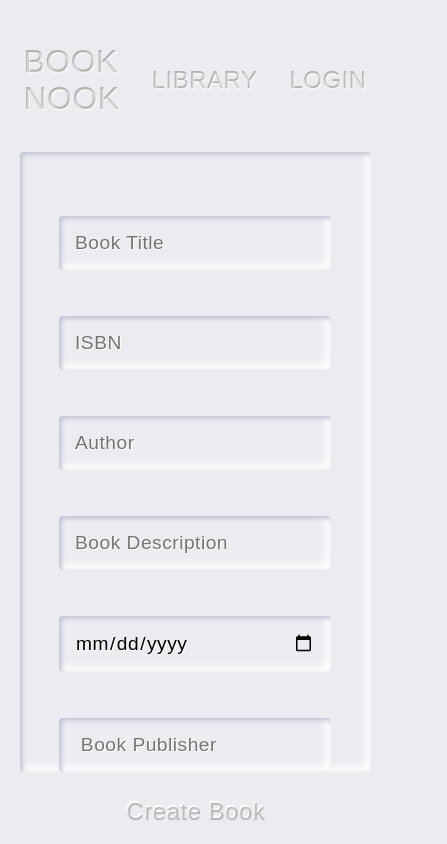
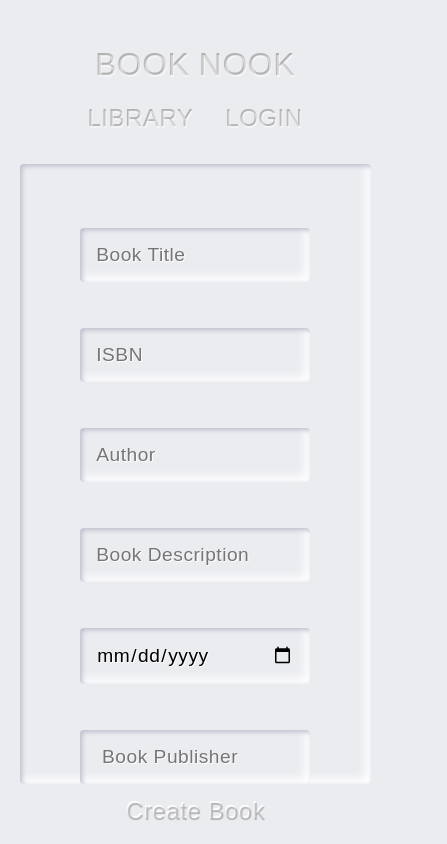
Before and after one commit to Nejo12/book_nook_client, a React (Create React App) app: page /create-book in a window 390 px wide. Shown: the whole page, 447 px wide, since content can reach past the window. Built offline with nearby package versions, Linux system fonts and the light colour scheme.

Commit message:
fixing mobile responsiveness

```diff
--- a/src/Routes.tsx
+++ b/src/Routes.tsx
@@ -8,7 +8,8 @@ import CreateBook from './pages/CreateBook';
 import LoginAndRegistration from './pages/LoginAndRegistration';
 import EditBook from './pages/EditBook';
 
-export const url = 'https://book-nook-server.adaptable.app';
+export const url = 'http://localhost:3000';
+// export const url = 'https://book-nook-server.adaptable.app';
 
 const AppRoutes = () => (
   <Routes>
--- a/src/pages/BookDetail/index.tsx
+++ b/src/pages/BookDetail/index.tsx
@@ -70,6 +70,7 @@ const BookDetail = (): JSX.Element => {
 
   return (
     <div className='page-container p-2'>
+      <p className='page-title lead emboss'>Book Details</p>
       {loading ? (
         <Spinner />
       ) : (
@@ -143,19 +144,21 @@ const BookDetail = (): JSX.Element => {
                 <div>
                   {!userId ? (
                     <Link to='/login'>
-                      <button className='submit'>Login or Register</button>
+                      <button className='submit revamp'>
+                        Login or Register
+                      </button>
                     </Link>
                   ) : (
                     <div>
                       {isBorrowed ? (
                         <button
-                          className='submit'
+                          className='submit revamp'
                           onClick={() => onReturnClick()}>
                           Return this book
                         </button>
                       ) : (
                         <button
-                          className='submit'
+                          className='submit revamp'
                           onClick={() => onBorrowClick(bookId)}>
                           Borrow this book
                         </button>
@@ -166,7 +169,6 @@ const BookDetail = (): JSX.Element => {
               )}
             </div>
           )}
-          <p className='page-title lead emboss'>Book Details </p>
         </div>
       )}
     </div>
--- a/src/pages/Borrowed/index.tsx
+++ b/src/pages/Borrowed/index.tsx
@@ -18,11 +18,11 @@ const Borrowed = () => {
 
   return (
     <div className='page-container p2'>
+      <p className='page-title lead emboss'>Borrowed List</p>
       {loading ? (
         <Spinner />
       ) : (
         <div>
-          <p className='page-title lead emboss'>Borrowed List</p>
           {_bookList.length === 3 ? (
             <p className='copies'>
               <span className='note hide-md'>NOTE: </span>
--- /dev/null
+++ b/src/scss/_mobile.scss
@@ -0,0 +1,34 @@
+@media screen and (max-width: 1300px) {
+  .listContainer,
+  .listContainer-details {
+    margin: 2rem 1rem !important;
+  }
+}
+
+@media screen and (max-width: 570px) {
+  .hide-md {
+    display: none !important;
+  }
+
+  header {
+    @include flex-column;
+    height: 6.5rem !important;
+    padding: 0 1rem !important;
+  }
+  .bookListDescription {
+    margin-bottom: 1rem !important;
+  }
+}
+
+@media screen and (max-width: 450px) {
+  label,
+  .submit,
+  .google-btn {
+    width: 80% !important;
+    margin: 1rem auto 0;
+  }
+  .revamp {
+    position: relative;
+    bottom: -150px;
+  }
+}
--- a/src/scss/styles.scss
+++ b/src/scss/styles.scss
@@ -1,5 +1,6 @@
 @import '_config';
 @import '_mixins';
+@import '_mobile';
 @import '_utilities';
 @import '_miscellenous';
 
@@ -496,10 +497,8 @@ h2 {
   width: 90vw;
   max-width: 1280px;
   max-height: 620px;
-
   display: flex;
   flex-wrap: wrap;
-  position: fixed;
   margin: 32px auto;
   overflow-y: scroll;
   position: relative;
```
